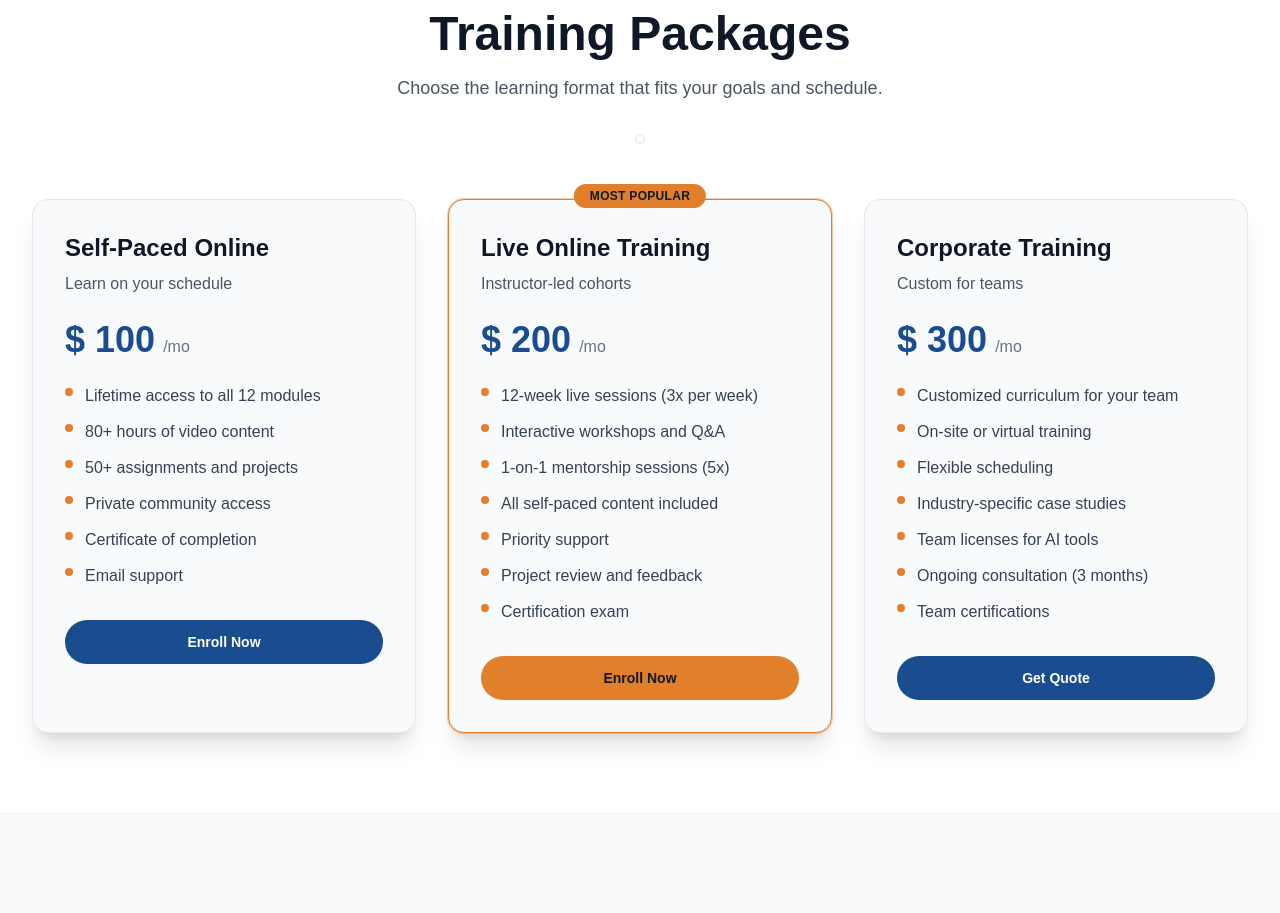
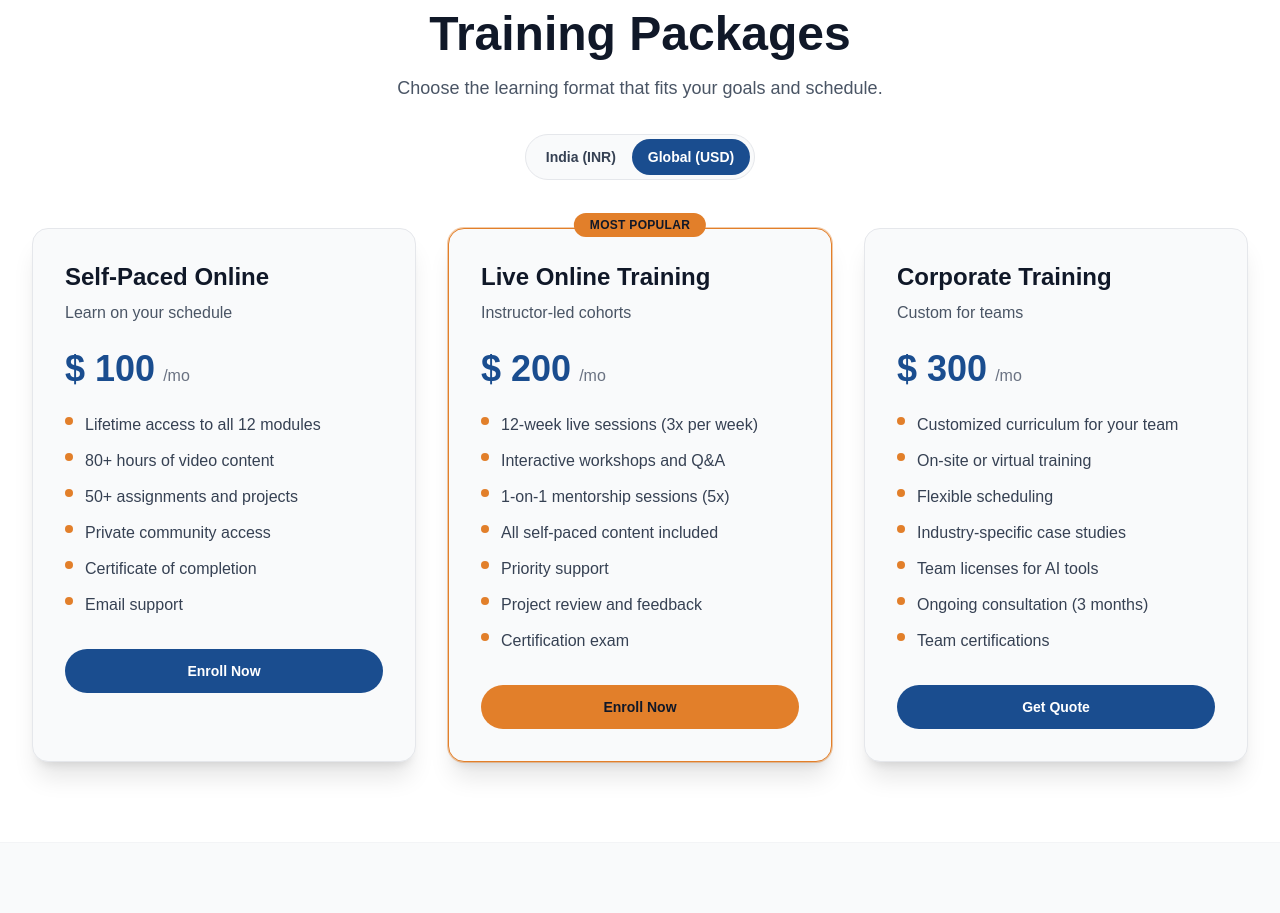
Before and after one commit to Vishwash-chauhan/kamalbhatt, a Next.js app: page /services/digital-marketing-training in a window 1280 px wide. Shown: the part 3520-4433 px from the top of the page. Built offline with nearby package versions, Linux system fonts and the light colour scheme; no server answers.

Commit message:
manual toggle for fallback of prices

```diff
--- a/app/components/pricing-plans.tsx
+++ b/app/components/pricing-plans.tsx
@@ -39,7 +39,7 @@ export default function PricingPlans({
   title,
   description,
 }: PricingPlansProps) {
-  const { currency } = useCurrencyDetection();
+  const { currency, setCurrency } = useCurrencyDetection();
   const currencyConfig = pricingByCurrency[currency];
 
   return (
@@ -56,7 +56,7 @@ export default function PricingPlans({
             {description}
           </p>
           <div className="mt-8 inline-flex rounded-full border border-gray-200 dark:border-gray-800 bg-gray-50 dark:bg-gray-900 p-1">
-            {/* <button
+            <button
               type="button"
               onClick={() => setCurrency('inr')}
               aria-pressed={currency === 'inr'}
@@ -67,8 +67,8 @@ export default function PricingPlans({
               }`}
             >
               India (INR)
-            </button> */}
-            {/* <button
+            </button>
+            <button
               type="button"
               onClick={() => setCurrency('usd')}
               aria-pressed={currency === 'usd'}
@@ -79,7 +79,7 @@ export default function PricingPlans({
               }`}
             >
               Global (USD)
-            </button> */}
+            </button>
           </div>
         </header>
 
```
